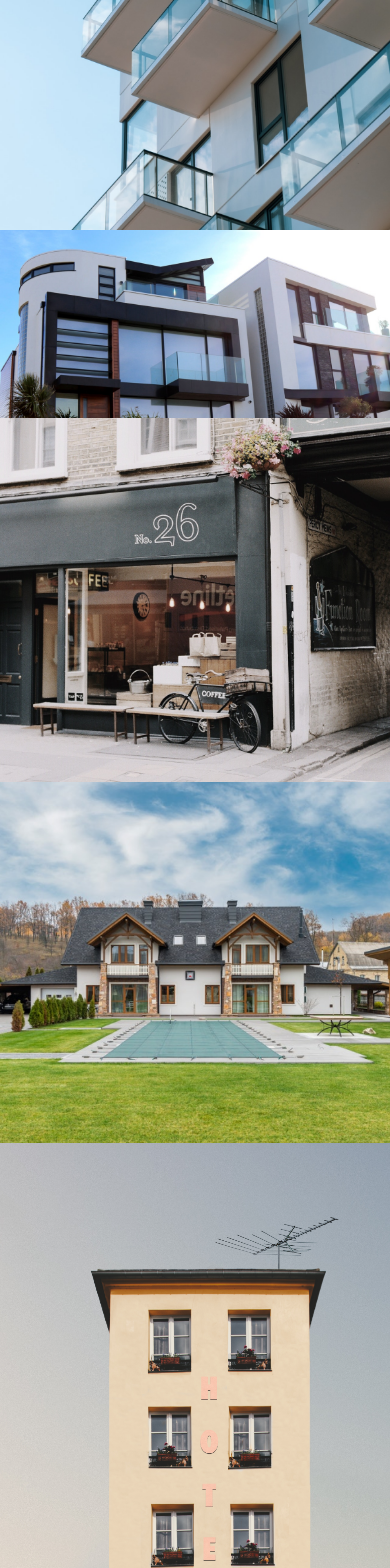
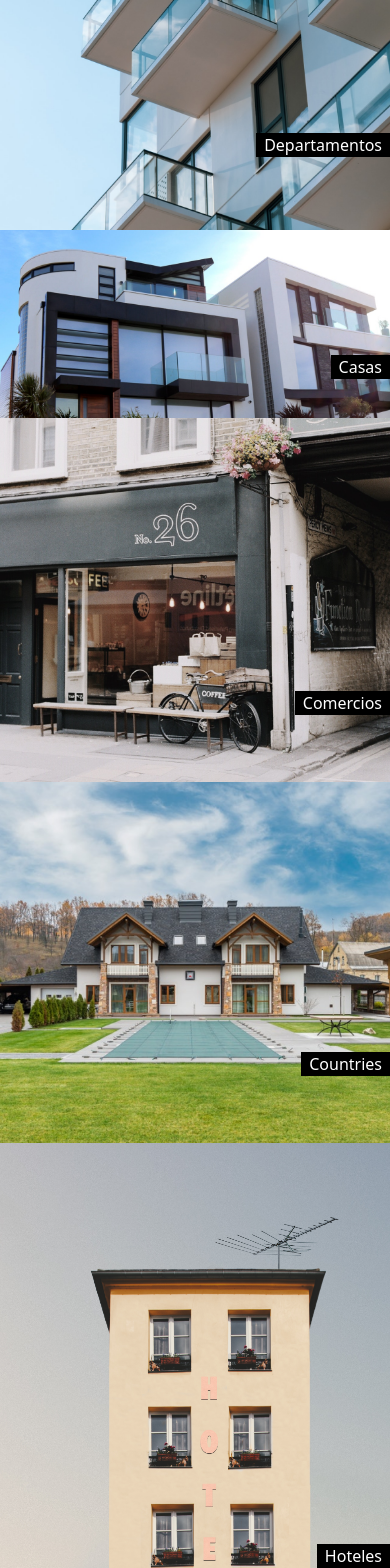
Before and after one commit to Tommy-S05/inmohelp, a Next.js app: page /categories in a window 390 px wide. Shown: the part 400-1968 px from the top of the page. Built offline with nearby package versions, Linux system fonts and the light colour scheme.

Commit message:
responsive listo y texto agregado

```diff
--- a/src/app/categories/page.js
+++ b/src/app/categories/page.js
@@ -3,8 +3,8 @@ import Contactus from "@/app/components/contactus";
 export default function Categories() {
   return (
     <main>
-      <section id={"categories"} className={"bg-[#EEEEEE] md:py-10 pt-10"}>
-        <div className={"lg:px-36 md:px-10 px-0"}>
+      <section id={"categories"} className={"bg-[#EEEEEE] md:py-10 pt-10 "}>
+        <div className={"lg:px-36 md:px-10 px-0 "}>
           <header
             className={
               "flex justify-between items-center lg:px-0 md:px-0 px-3 pb-10"
@@ -14,7 +14,7 @@ export default function Categories() {
               Categorias
             </h1>
             <div
-              className={"flex items-center lg:gap-16 md:space-x-10 space-x-2"}
+              className={"flex items-center lg:gap-16 md:space-x-10 space-x-2 "}
             >
               <a href="">Ver Todas</a>
               <img
@@ -25,49 +25,81 @@ export default function Categories() {
             </div>
           </header>
 
-          <div className={"md:space-y-3"}>
+          <div className={"md:space-y-5 "}>
             <div
               className={"grid md:grid-cols-2 lg:gap-5 md:gap-3 grid-cols-1"}
             >
-              <div className={"flex flex-col lg:space-y-1 md:space-y-0"}>
+              <div
+                className={"flex flex-col lg:space-y-1 md:space-y-0 relative"}
+              >
                 <img
                   src="/assets/categories/category-departamento.png"
                   alt="departamento"
                 />
-                <label className={"hidden md:flex md:flex-col"}>
+                <label
+                  className={
+                    "md:flex md:flex-col md:-bottom-5 md:-left-1 md:w-24 md:bg-inherit md:text-black absolute right-0 top-3/4 md:top-auto text-white bg-black px-2"
+                  }
+                >
                   Departamentos
                 </label>
               </div>
               <div
-                className={"grid md:grid-rows-2 lg:gap-2 md:gap-1 grid-cols-1"}
+                className={
+                  "grid md:grid-rows-2 lg:gap-2 md:gap-1 grid-cols-1 md:space-y-3.5"
+                }
               >
                 <div className={"grid grid-cols-1"}>
-                  <div className={"flex flex-col lg:space-y-1 md:space-y-0"}>
+                  <div
+                    className={
+                      "flex flex-col lg:space-y-1 md:space-y-0 relative"
+                    }
+                  >
                     <img
                       src="/assets/categories/category-casa.png"
                       alt="casas"
                     />
-                    <label className={"hidden md:flex md:flex-col"}>
+                    <label
+                      className={
+                        "md:flex md:flex-col md:-bottom-5 md:-left-1 md:w-24 md:bg-inherit md:text-black absolute right-0 top-2/3 md:top-auto text-white bg-black px-2"
+                      }
+                    >
                       Casas
                     </label>
                   </div>
                 </div>
                 <div className={"grid md:grid-cols-2 md:gap-3 grid-cols-1"}>
-                  <div className={"flex flex-col lg:space-y-1 md:space-y-0"}>
+                  <div
+                    className={
+                      "flex flex-col lg:space-y-1 md:space-y-0 relative"
+                    }
+                  >
                     <img
                       src="/assets/categories/category-comercios.png"
                       alt="comercios"
                     />
-                    <label className={"hidden md:flex md:flex-col"}>
+                    <label
+                      className={
+                        "md:flex md:flex-col md:-bottom-5 md:-left-1 md:w-24 md:bg-inherit md:text-black absolute right-0 top-3/4 md:top-auto text-white bg-black px-2"
+                      }
+                    >
                       Comercios
                     </label>
                   </div>
-                  <div className={"flex flex-col lg:space-y-1 md:space-y-0"}>
+                  <div
+                    className={
+                      "flex flex-col lg:space-y-1 md:space-y-0 relative"
+                    }
+                  >
                     <img
                       src="/assets/categories/category-countries.png"
                       alt="countries"
                     />
-                    <label className={"hidden md:flex md:flex-col"}>
+                    <label
+                      className={
+                        "md:flex md:flex-col md:-bottom-5 md:-left-1 md:w-24 md:bg-inherit md:text-black absolute right-0 top-3/4 md:top-auto text-white bg-black px-2"
+                      }
+                    >
                       Countries
                     </label>
                   </div>
@@ -75,11 +107,11 @@ export default function Categories() {
               </div>
             </div>
 
-            <div className={"flex flex-col  md:space-y-2  "}>
-              <div className={"grid grid-cols-1 md:grid-cols-12 md:gap-5   "}>
+            <div className={"flex flex-col  md:space-y-6"}>
+              <div className={"grid grid-cols-1 md:grid-cols-12 md:gap-5"}>
                 <div
                   className={
-                    "col-span-4 flex flex-col lg:space-y-1 md:space-y-0"
+                    "col-span-4 flex flex-col lg:space-y-1 md:space-y-0 relative"
                   }
                 >
                   <img
@@ -87,13 +119,17 @@ export default function Categories() {
                     src="/assets/categories/category-hotel.png"
                     alt="hotel"
                   />
-                  <label className={"hidden md:flex md:flex-col"}>
+                  <label
+                    className={
+                      "md:flex md:flex-col md:-bottom-4 md:-left-1 md:w-24 md:bg-inherit md:text-black absolute right-0 top-3/4 md:top-auto text-white bg-black px-2"
+                    }
+                  >
                     Hoteles
                   </label>
                 </div>
                 <div
                   className={
-                    "col-span-8 flex flex-col lg:space-y-1 md:space-y-0"
+                    "col-span-8 flex flex-col lg:space-y-1 md:space-y-0 relative"
                   }
                 >
                   <img
@@ -101,15 +137,21 @@ export default function Categories() {
                     src="/assets/categories/category-universidad.png"
                     alt="hotel"
                   />
-                  <label className={"hidden md:flex md:flex-col"}>
+
+                  <label
+                    className={
+                      "md:flex md:flex-col md:-bottom-5 md:-left-1 md:w-24 md:bg-inherit md:text-black absolute right-0 top-3/4 md:top-auto text-white bg-black px-2"
+                    }
+                  >
                     Universidad
                   </label>
                 </div>
               </div>
-              <div className={"grid grip-cols-1 md:grid-cols-12 md:gap-5"}>
+
+              <div className={"grid grip-cols-1 md:grid-cols-12 md:gap-5 "}>
                 <div
                   className={
-                    "md:col-span-7 flex flex-col lg:space-y-1 md:space-y-0"
+                    "md:col-span-7 flex flex-col lg:space-y-1 md:space-y-0 relative"
                   }
                 >
                   <img
@@ -117,13 +159,17 @@ export default function Categories() {
                     src="/assets/categories/category-almacenes.png"
                     alt="hotel"
                   />
-                  <label className={"hidden md:flex md:flex-col"}>
+                  <label
+                    className={
+                      "md:flex md:flex-col md:-bottom-5 md:-left-1 md:w-24 md:bg-inherit md:text-black absolute right-0 top-3/4 md:top-auto text-white bg-black px-2"
+                    }
+                  >
                     Almacen
                   </label>
                 </div>
                 <div
                   className={
-                    "col-span-5 flex flex-col lg:space-y-1 md:space-y-0"
+                    "col-span-5 flex flex-col lg:space-y-1 md:space-y-0 relative"
                   }
                 >
                   <img
@@ -131,16 +177,20 @@ export default function Categories() {
                     src="/assets/categories/category-almacenes2.png"
                     alt="hotel"
                   />
-                  <label className={"hidden md:flex md:flex-col"}>
+                  <label
+                    className={
+                      "md:flex md:flex-col md:-bottom-5 md:-left-1 md:w-24 md:bg-inherit md:text-black absolute right-0 top-3/4 md:top-auto text-white bg-black px-2"
+                    }
+                  >
                     Almacen
                   </label>
                 </div>
               </div>
 
-              <div className={"grid grip-cols-1 md:grid-cols-12 md:gap-5"}>
+              <div className={"grid grip-cols-1 md:grid-cols-12 md:gap-5 "}>
                 <div
                   className={
-                    "col-span-6 flex flex-col lg:space-y-1 md:space-y-0"
+                    "col-span-6 flex flex-col lg:space-y-1 md:space-y-0 relative"
                   }
                 >
                   <img
@@ -148,13 +198,17 @@ export default function Categories() {
                     src="/assets/categories/category-casadeverano.png"
                     alt="hotel"
                   />
-                  <label className={"hidden md:flex md:flex-col"}>
+                  <label
+                    className={
+                      "md:flex md:flex-col md:-bottom-5 md:-left-1 md:w-32 md:bg-inherit md:text-black absolute right-0 top-3/4 md:top-auto text-white bg-black px-2"
+                    }
+                  >
                     Casa de Verano
                   </label>
                 </div>
                 <div
                   className={
-                    "col-span-6 flex flex-col lg:space-y-1 md:space-y-0"
+                    "col-span-6 flex flex-col lg:space-y-1 md:space-y-0 relative"
                   }
                 >
                   <img
@@ -162,7 +216,11 @@ export default function Categories() {
                     src="/assets/categories/category-barriocerrado.png"
                     alt="hotel"
                   />
-                  <label className={"hidden md:flex md:flex-col"}>
+                  <label
+                    className={
+                      "md:flex md:flex-col md:-bottom-5 md:-left-1 md:w-32 md:bg-inherit md:text-black absolute right-0 top-3/4 md:top-auto text-white bg-black px-2"
+                    }
+                  >
                     Barrio Cerrado
                   </label>
                 </div>
```
